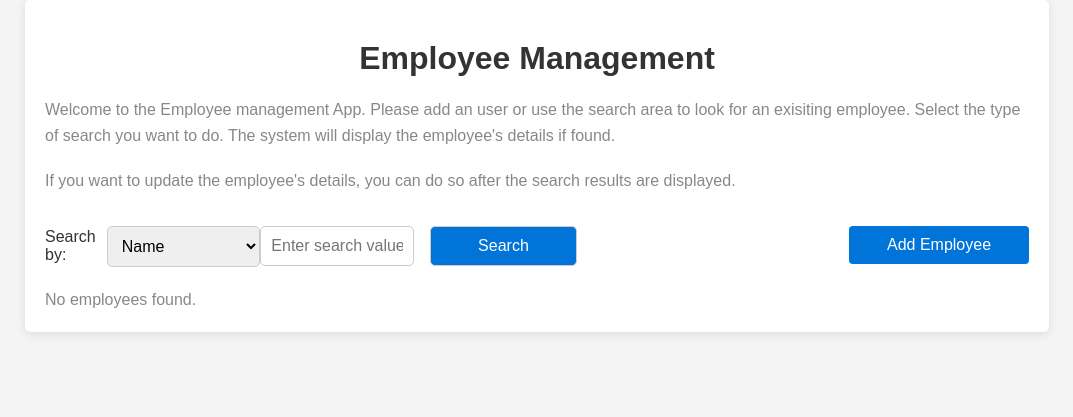
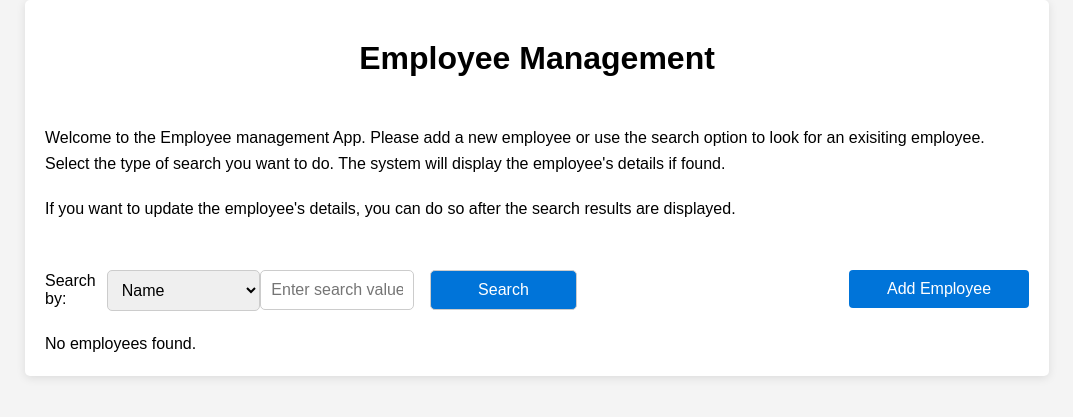
Before and after one commit to ealbanca/Employee-Management-App, a Flask app: page / in a window 1280 px wide. Shown: the top 417 px of the page, without its empty margins (103-1176 px from the left). Run offline with Flask 3, Linux system fonts and the light colour scheme; data that the repository does not hold is empty.

Commit message:
Added style to the app and fixed spelling errors

```diff
--- a/static/styles/style.css
+++ b/static/styles/style.css
@@ -7,7 +7,7 @@
 body {
     font-family: Arial, sans-serif;
     background-color: #f4f4f4;
-    color: #333;
+    color: black;
 }
 
 /*Main page styles*/
@@ -24,12 +24,13 @@ body {
     margin-top: 20px;
     margin-bottom: 20px;
     text-align: center;
-    margin-bottom: 20px;
+    margin-bottom: 3rem;
 }
 
 .mainContainer p {
     font-size: 16px;
     line-height: 1.6;
+    color: #000;
 }
 
 .right-align {
@@ -89,8 +90,7 @@ body {
 
 #searchForm,
 .searchForm {
-    margin-top: 2rem;
-    ;
+    margin-top: 3rem;
     display: flex;
     align-items: center;
 }
@@ -147,6 +147,7 @@ table {
     margin-top: 20px;
     background: #fff;
     box-shadow: 0 2px 8px rgba(0, 0, 0, 0.05);
+    margin-top: 2rem;
 }
 
 th,
--- a/templates/index.html
+++ b/templates/index.html
@@ -12,7 +12,8 @@
 
     <main class="mainContainer">
         <h1>Employee Management</h1>
-        <p>Welcome to the Employee management App. Please add an user or use the search area to look for an exisiting
+        <p>Welcome to the Employee management App. Please add a new employee or use the search option to look for an
+            exisiting
             employee. Select the type of search you want to do. The system will display the employee's
             details if found.</p>
         <p>If you want to update the employee's details, you can do so after the search results are displayed.</p>
```
